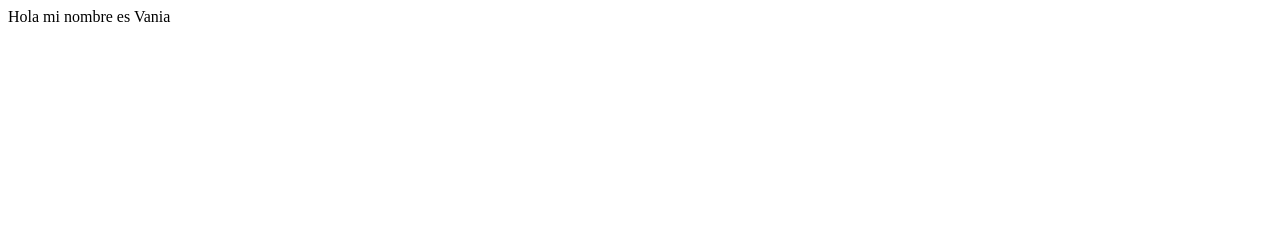
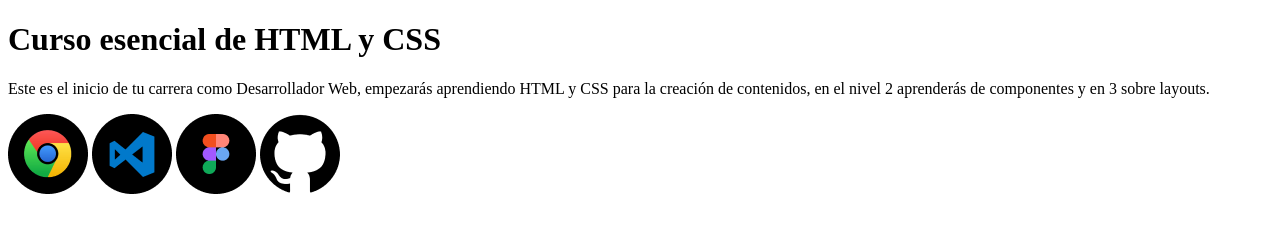
Before and after one commit to VaniaMMC/cursoescencialHTML, a plain HTML site: page index.html in a window 1280 px wide. Drawn offline with Linux system fonts and the light colour scheme.

Commit message:
Hemos agregado las imagenes del Setup al proyecto

```diff
--- a/index.html
+++ b/index.html
@@ -4,9 +4,19 @@
   <meta charset="UTF-8">
   <meta http-equiv="X-UA-Compatible" content="IE=edge">
   <meta name="viewport" content="width=H, initial-scale=1.0">
-  <title>Document</title>
+  <title>My Practice Blog</title>
 </head>
 <body>
-  Hola mi nombre es Vania
-</body>
+  <h1>
+    Curso esencial de HTML y CSS
+  </h1>
+  <p>
+    Este es el inicio de tu carrera como Desarrollador Web, empezarás aprendiendo HTML y CSS para la creación de contenidos,
+    en el nivel 2 aprenderás de componentes y en 3 sobre layouts.
+  </p>
+  <img src="images/google_chrome.png" alt="Logo de Google Chrome" title="Logo de Google Chrome">
+  <img src="images/visual_studio_code.png" alt="Logo del editor de código Visual Studio Code" title="Logo del editor de código de Visual Studio Code">
+  <img src="images/figma.png" alt="Logo de Figma" title="Logo de Figma">
+  <img src="images/github.png" alt="Logo de Github" title="Logo de Github">
+  </body>
 </html>
```
Also changed, not shown: images/figma.png (added), images/github.png (added), images/google_chrome.png (added), images/visual_studio_code.png (added).
